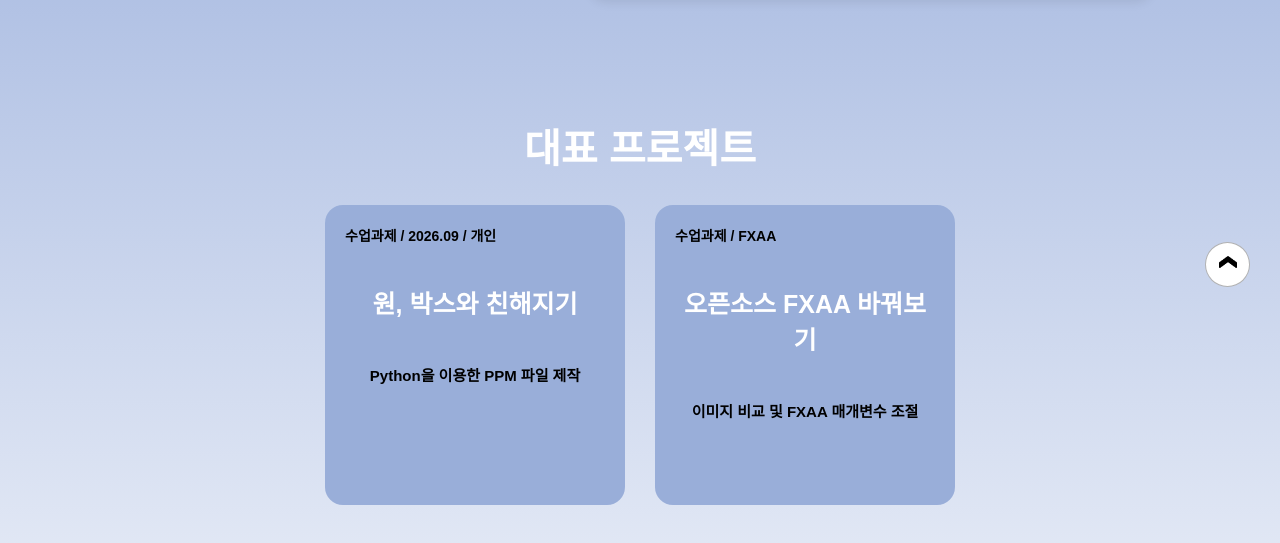
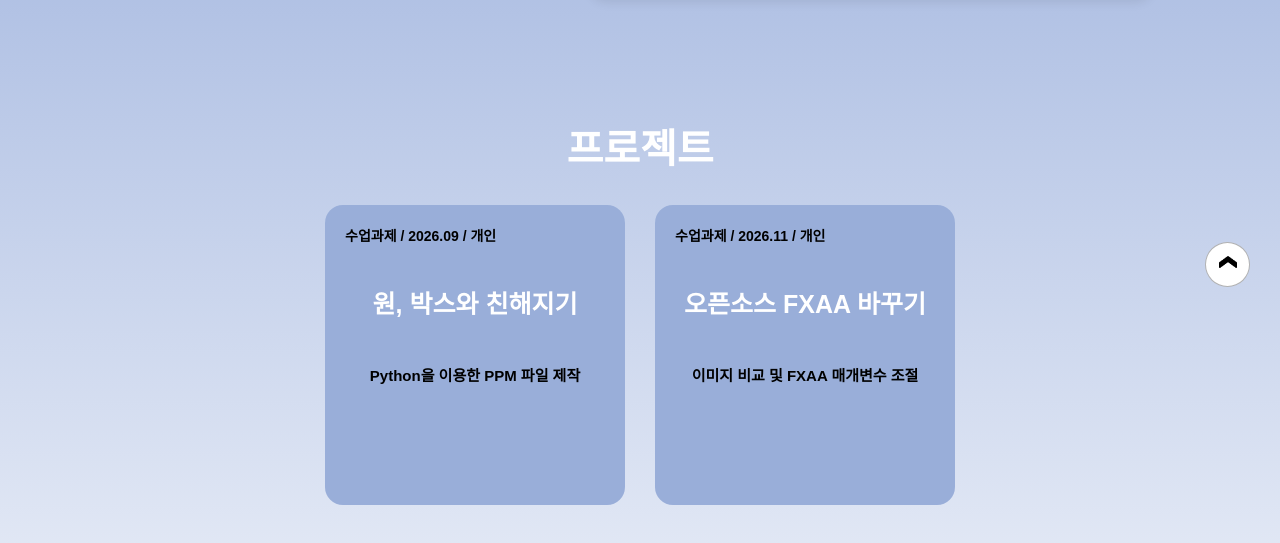
Before and after one commit to lsm030624/portfolio, a plain HTML site: page index.html in a window 1280 px wide. Shown: the part 483-1026 px from the top of the page. Drawn offline with Linux system fonts and the light colour scheme.

Commit message:
Update index.html

```diff
--- a/index.html
+++ b/index.html
@@ -253,7 +253,7 @@
 
     </div>
 <section id="projects">
-            <h2>대표 프로젝트</h2>
+            <h2>프로젝트</h2>
             <div class="project-list">
             <div class="project-card" onclick="openProject(1)" role="button" tabindex="0" onkeydown="activateProject(event, 1)">
                 <h3>원, 박스와 친해지기</h3>
@@ -261,8 +261,8 @@
                 <p><b>Python을 이용한 PPM 파일 제작</b></p>
             </div>
             <div class="project-card" onclick="openProject(2)" role="button" tabindex="0" onkeydown="activateProject(event, 2)">
-                <h3>오픈소스 FXAA 바꿔보기</h3>
-                <div class="project-tag">수업과제 / FXAA</div>
+                <h3>오픈소스 FXAA 바꾸기</h3>
+                <div class="project-tag">수업과제  / 2026.11 / 개인</div>
                 <p><b>이미지 비교 및 FXAA 매개변수 조절</b></p>
             </div>
             </div>
```
